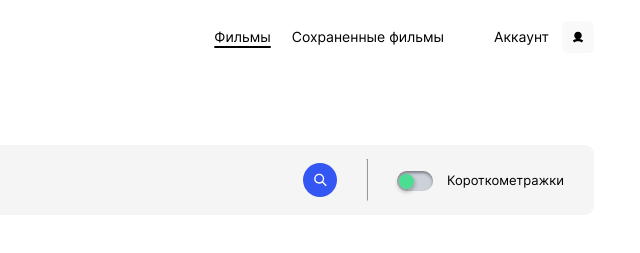
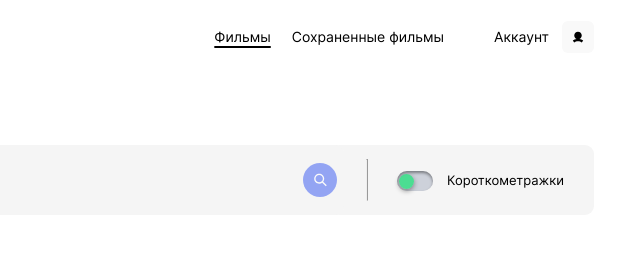
Before and after one commit to dubyninpavel/movies-explorer-frontend, a React app: page /movies in a window 1280 px wide. In both pictures the pointer is over the button 936 px from the left and 180 px from the top of the page. Shown: the top 253 px of the page, 616-1256 px from the left. Built offline with nearby package versions, Linux system fonts and the light colour scheme.

Commit message:
feat: добавить состояние наведения для кнопки поиска фильмов

```diff
--- a/src/components/SearchForm/SearchForm.css
+++ b/src/components/SearchForm/SearchForm.css
@@ -60,6 +60,10 @@
   cursor: pointer;
 }
 
+.searchform__button:hover {
+  opacity: .5;
+}
+
 .searchform__hr {
   color: rgba(170, 170, 170, 1);
   size: 1px;
```
